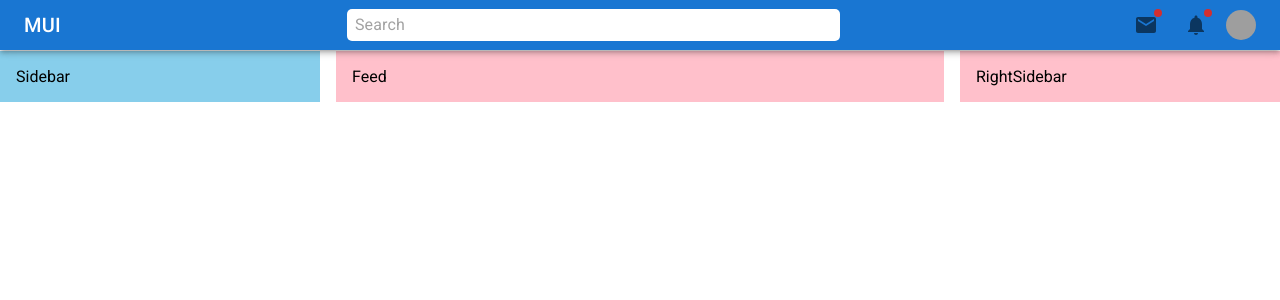
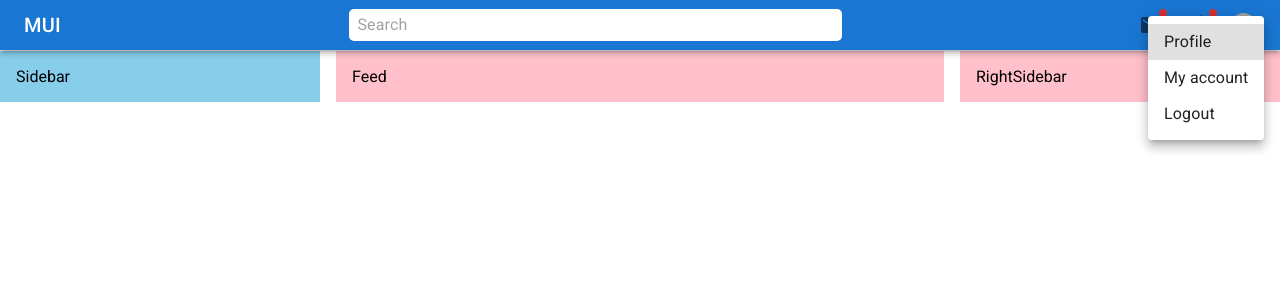
Before and after one commit to aziz-codes/mui-crash-course, a React (Vite) app: page / in a window 1280 px wide. Both pictures are taken after a click on the element 1241 px from the left and 25 px from the top of the page. Shown: the top 300 px of the page. Built offline with nearby package versions, Linux system fonts and the light colour scheme; grey boxes are pictures that could not be loaded.

Commit message:
done with navbar

```diff
--- a/src/components/Navbar.jsx
+++ b/src/components/Navbar.jsx
@@ -9,10 +9,13 @@ import {
   Badge,
   Avatar,
   IconButton,
+  Menu,
+  MenuItem,
 } from "@mui/material";
-import React from "react";
+import React, { useState } from "react";
 
 const Navbar = () => {
+  const [open, setOpen] = useState(false);
   const imageSrc =
     "https://images.pexels.com/photos/1382731/pexels-photo-1382731.jpeg?auto=compress&cs=tinysrgb&w=600";
   const StyleToolbar = styled(Toolbar)({
@@ -75,13 +78,44 @@ const Navbar = () => {
               <Notifications color="white" />
             </Badge>
           </IconButton>
-          <Avatar sx={{ width: "30px", height: "30px" }} src={imageSrc} />
+          <Avatar
+            sx={{ width: "25px", height: "25px" }}
+            src={imageSrc}
+            onClick={() => {
+              setOpen(true);
+            }}
+          />
         </Icons>
-        <UserBox>
-          <Avatar sx={{ width: "30px", height: "30px" }} src={imageSrc} />
+        <UserBox
+          onClick={() => {
+            setOpen(true);
+          }}
+        >
+          <Avatar sx={{ width: "25px", height: "25px" }} src={imageSrc} />
           <Typography variant="p">John</Typography>
         </UserBox>
       </StyleToolbar>
+      <Menu
+        id="demo-positioned-menu"
+        aria-labelledby="demo-positioned-button"
+        // anchorEl={anchorEl}
+        open={open}
+        onClose={() => {
+          setOpen(false);
+        }}
+        anchorOrigin={{
+          vertical: "top",
+          horizontal: "right",
+        }}
+        transformOrigin={{
+          vertical: "top",
+          horizontal: "right",
+        }}
+      >
+        <MenuItem>Profile</MenuItem>
+        <MenuItem>My account</MenuItem>
+        <MenuItem>Logout</MenuItem>
+      </Menu>
     </AppBar>
   );
 };
```
